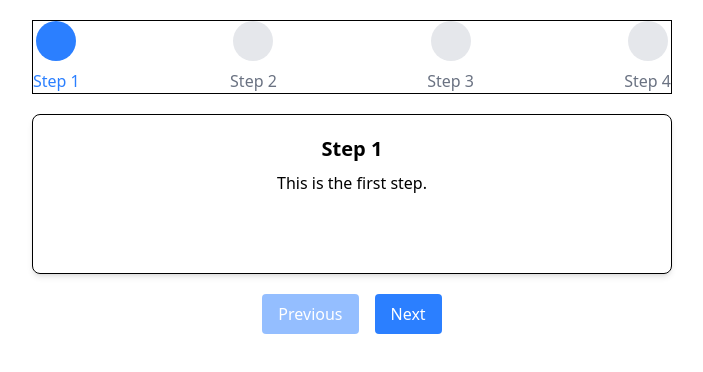
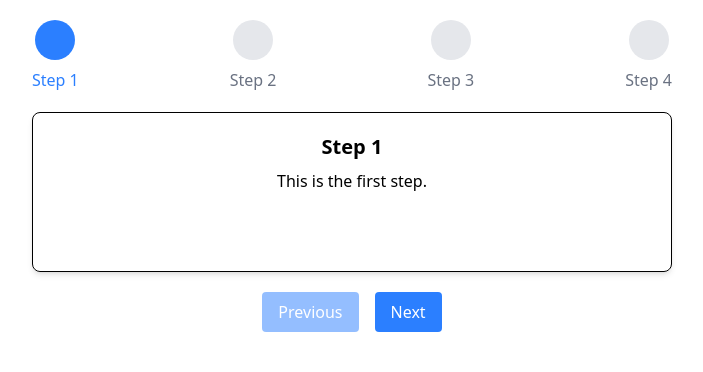
Before and after one commit to EugeneAfriyie/framer-demo, a React (Vite) app: page / in a window 1280 px wide. Shown: the top 372 px of the page, without its empty margins (288-991 px from the left). Built offline with nearby package versions, Linux system fonts and the light colour scheme.

Commit message:
progress bar

```diff
--- a/src/Framer_Projects/ProgressStep/ProgressSteps.jsx
+++ b/src/Framer_Projects/ProgressStep/ProgressSteps.jsx
@@ -25,7 +25,7 @@ const ProgressSteps = () => {
 
   return (
     <div className="flex flex-col items-center p-5">
-      <div className="relative flex justify-between w-[40rem] mb-5 border ">
+      <div className="relative flex justify-between w-[40rem] mb-5  ">
         <motion.div
           className="absolute h-1 bg-blue-500 mt-[1rem] 7"
           style={{
```
